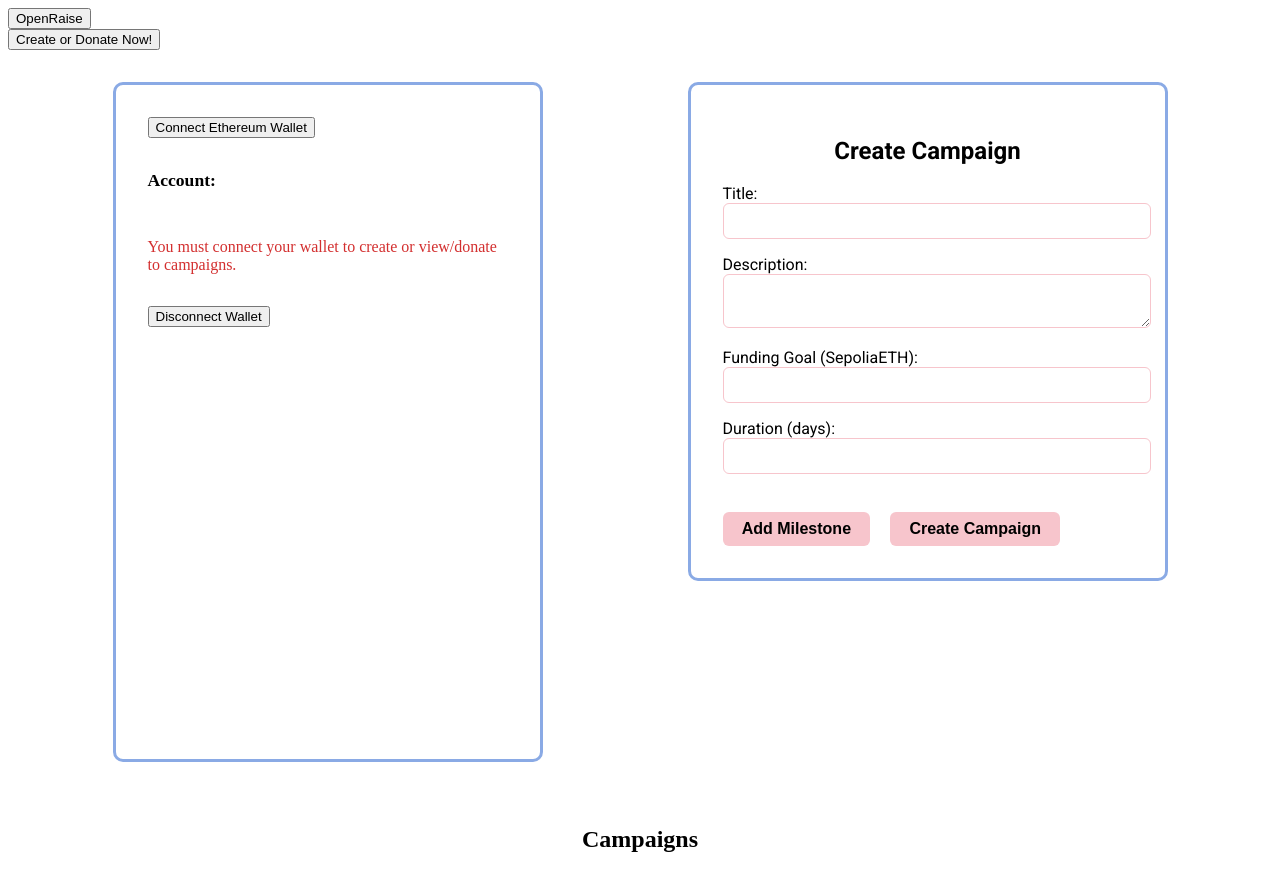
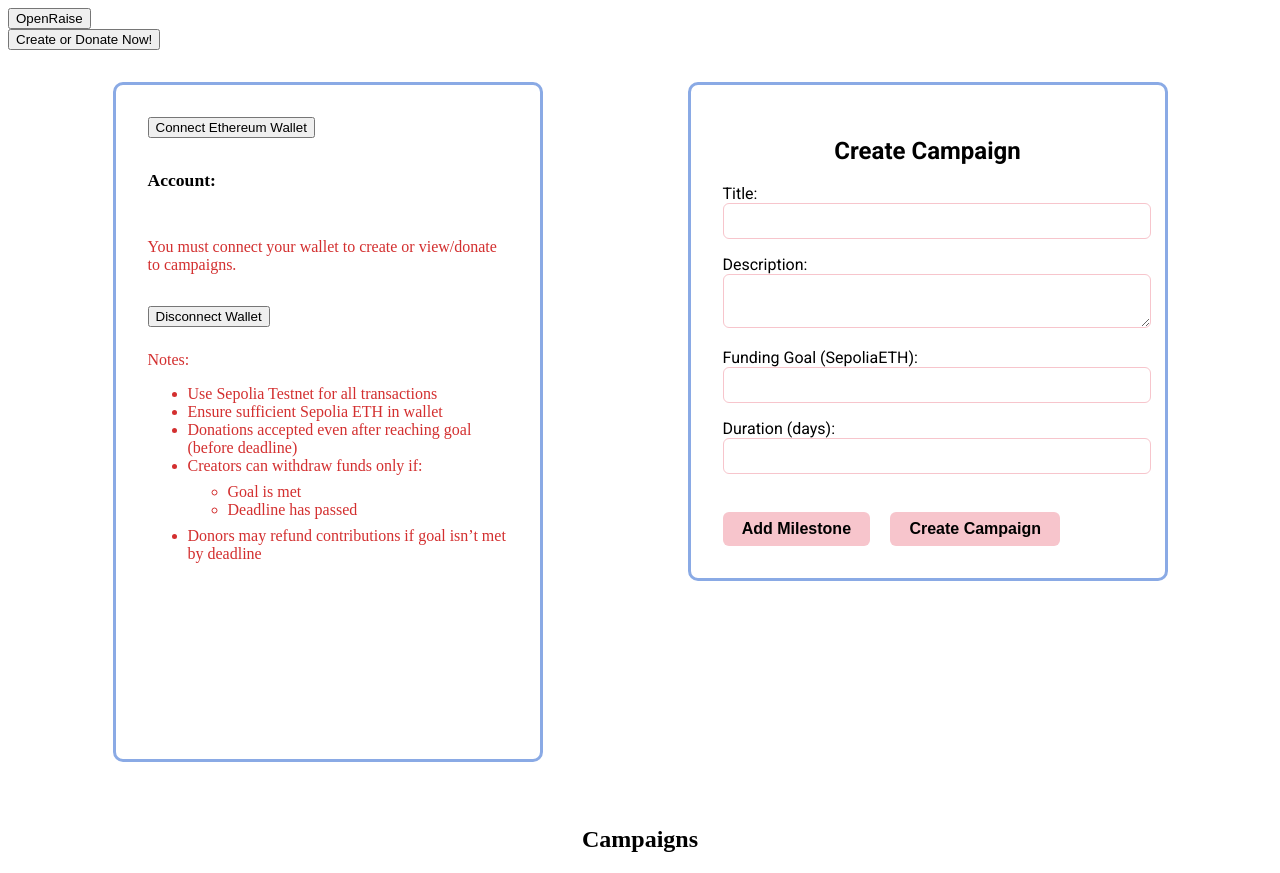
Before and after one commit to JoshNg123/JoshNg123.github.io, a website built with Vite: page index.html in a window 1280 px wide. Both pictures are taken after a click on the button "Create or Donate Now!". Built offline with nearby package versions, Linux system fonts and the light colour scheme.

Commit message:
Add Notes

```diff
--- a/index.html
+++ b/index.html
@@ -309,6 +309,27 @@
         <button class="disconnectEthereumButton" style="margin-top: 2rem">
           Disconnect Wallet
         </button>
+
+        <div style="color: #d32f2f; margin-top: 1.5rem">
+          Notes:
+          <ul>
+            <li>Use Sepolia Testnet for all transactions</li>
+            <li>Ensure sufficient Sepolia ETH in wallet</li>
+            <li>
+              Donations accepted even after reaching goal (before deadline)
+            </li>
+            <li>
+              Creators can withdraw funds only if:
+              <ul style="margin: 0.5rem 0; list-style-type: circle">
+                <li>Goal is met</li>
+                <li>Deadline has passed</li>
+              </ul>
+            </li>
+            <li>
+              Donors may refund contributions if goal isn’t met by deadline
+            </li>
+          </ul>
+        </div>
       </div>
 
       <!-- Create Campaign Form (Right) -->
```
